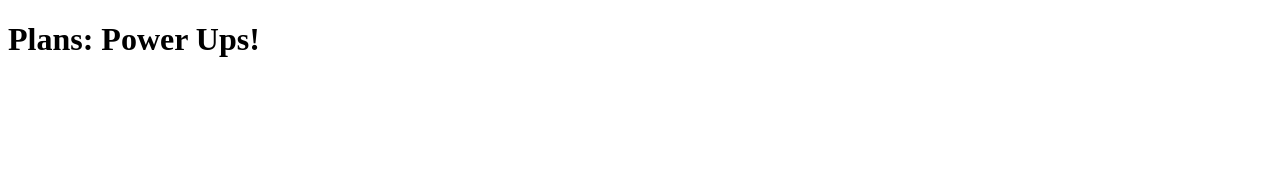
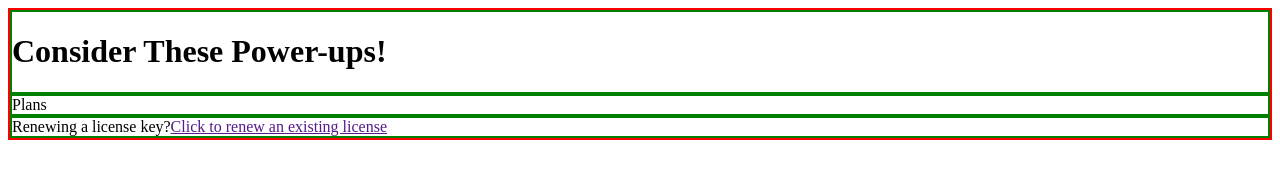
Before and after one commit to safeplace12345/CSS-Exercise-Recreate-PowerUps, a plain HTML site: page index.html in a window 1280 px wide. Drawn offline with Linux system fonts and the light colour scheme.

Commit message:
[ 02 ] creating basic structure

```diff
--- a/index.html
+++ b/index.html
@@ -1,11 +1,34 @@
 <!DOCTYPE html>
 <html lang="en">
 <head>
+    <style>
+        main{
+            border:2px solid red;
+        }
+        header,footer,section {
+            border:2px solid green;
+
+        }
+    </style>
     <meta charset="UTF-8">
     <meta name="viewport" content="width=device-width, initial-scale=1.0">
     <title>Power Ups!</title>
 </head>
 <body>
-    <h1>Plans: Power Ups!</h1>
+<!--red box-->
+ <main>
+     <!--1-->
+    <header>
+        <h1>Consider These Power-ups!</h1>
+    </header>
+    <!--2-->
+    <section>
+    Plans
+    </section>
+    <!-- 3 -->
+    <footer>
+     Renewing a license key?<a href="">Click to renew an existing license</a>
+    </footer>
+</main>
 </body>
 </html>
```
